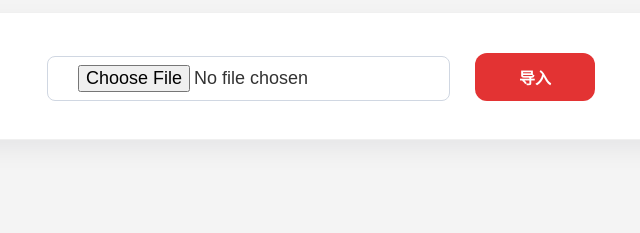
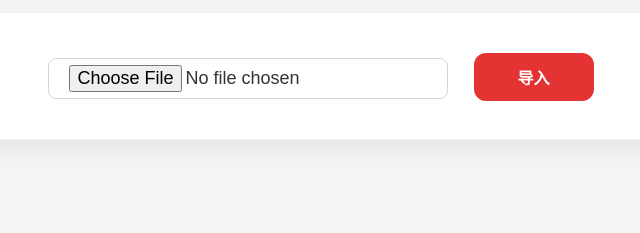
Before and after one commit to calvinrikuw/library-web, a plain HTML site: page book-upload.html in a window 1280 px wide. Both pictures are taken after a click on the button "批量导入". Shown: the part 160-393 px from the top of the page, 311-951 px from the left. Drawn offline with Linux system fonts and the light colour scheme.

Commit message:
support import csv

```diff
--- a/assets/css/style.css
+++ b/assets/css/style.css
@@ -730,12 +730,14 @@ input:focus {
 }
 
 #csvFile {
+    width: 400px;
     margin-right: 20px;
     font-size: 18px;
+    font-weight: 500;
     background-color: #fff;
     border: 1px solid #d0d7e2;
     border-radius: 8px;
-    padding: 8px 30px;
+    padding: 6px 20px;
     cursor: pointer;
     transition: all .15s ease;
 }
```
